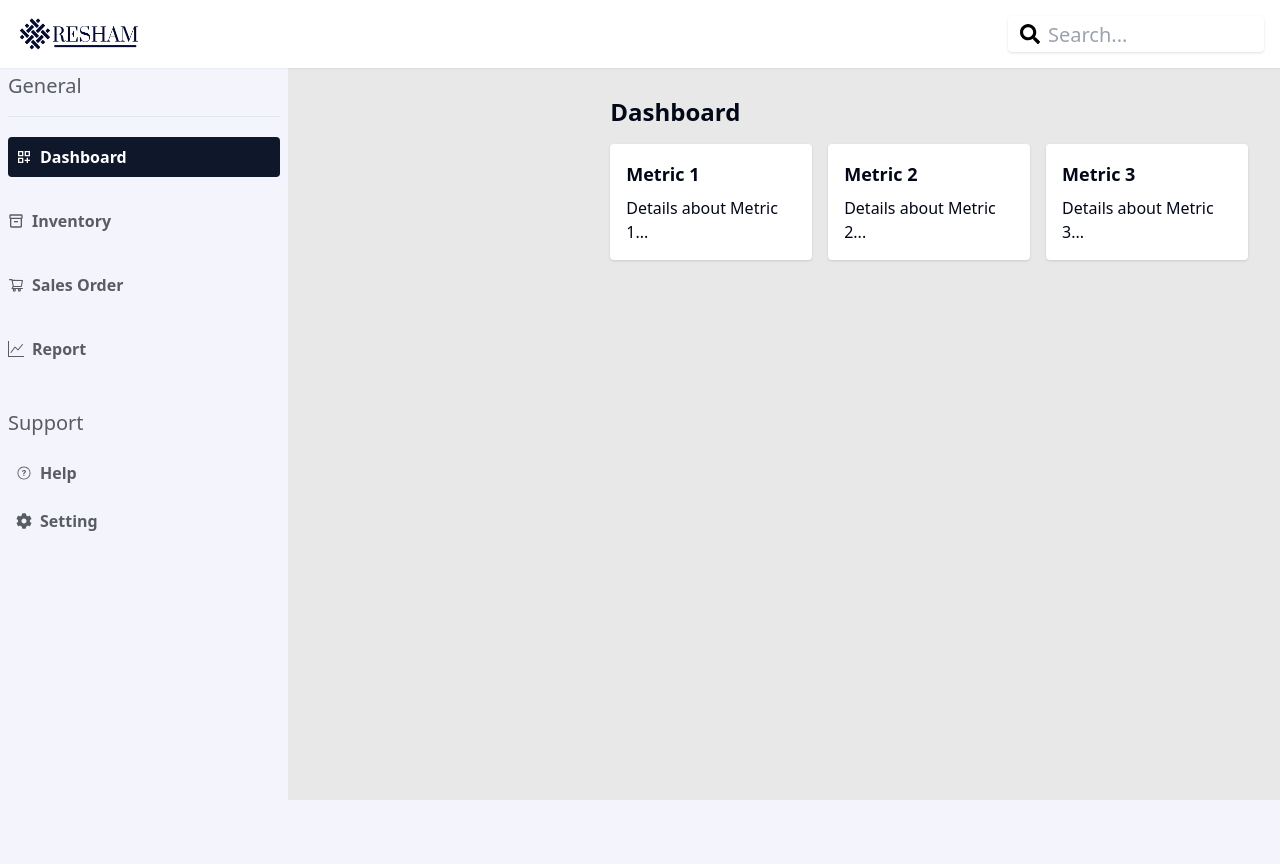
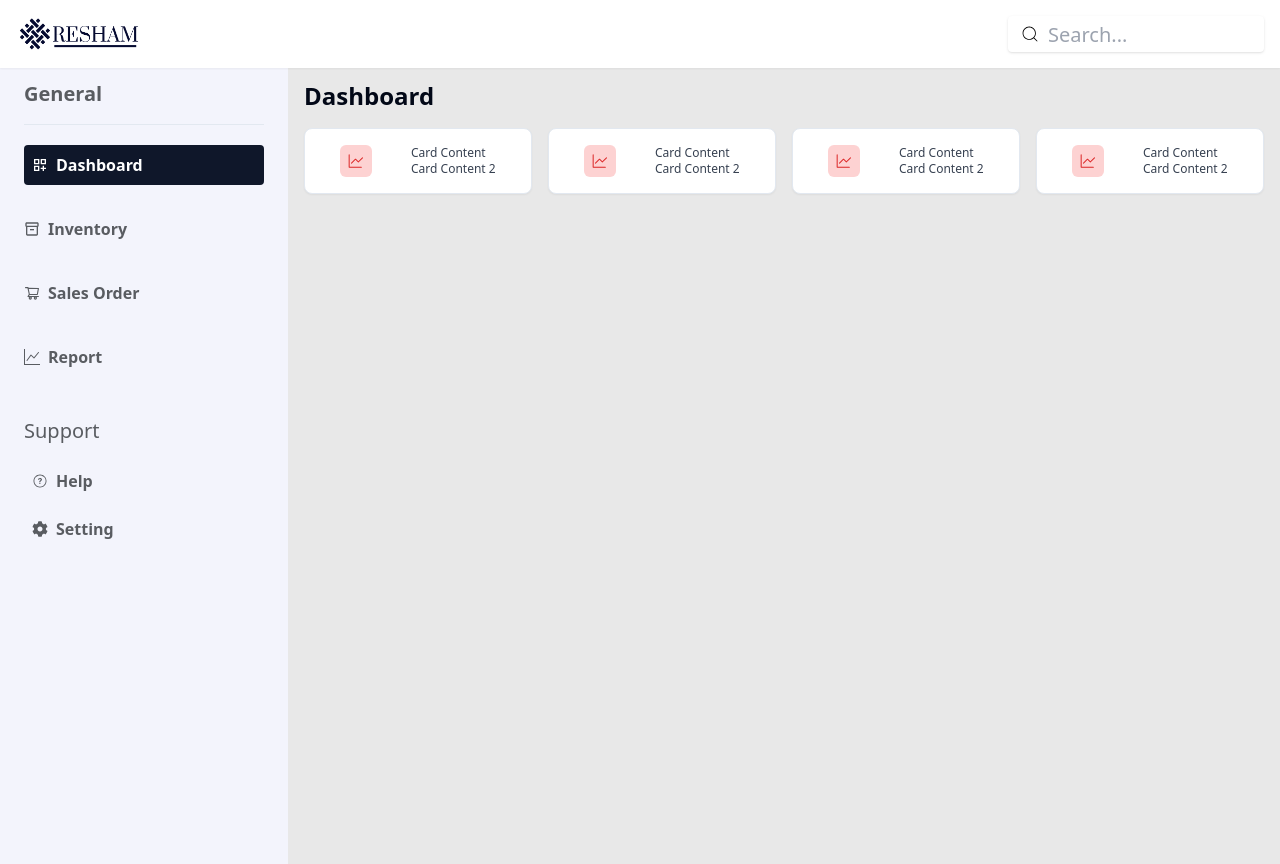
Before and after one commit to nischhal-hub/Resham, a React (Vite) app in the folder project/client/: page / in a window 1280 px wide. Before the commit the page ends 800 px from the top, so only its background shows below. Built offline with nearby package versions, Linux system fonts and the light colour scheme.

Commit message:
add: shadcn card

```diff
--- a/project/client/src/App.jsx
+++ b/project/client/src/App.jsx
@@ -5,15 +5,17 @@ import Dashboard from "./components/pages/Dashboars";
 import Inventory from "./components/pages/Inventory";
 import Salesorder from "./components/pages/Salesorder";
 import Report from "./components/pages/Report";
+import Footer from "./components/Footer";
 
 const Layout = () => (
   <>
     <Header />
     <div className="flex">
       <SideBar />
-      <div className="flex-grow p-4 ml-[300px]">
+      <div className="flex-grow p-4 min-h-screen">
         <Outlet />
       </div>
+
     </div>
   </>
 );
--- a/project/client/src/components/Header.jsx
+++ b/project/client/src/components/Header.jsx
@@ -1,4 +1,4 @@
-import { FaSearch } from "react-icons/fa";
+import { CiSearch } from "react-icons/ci";
 import logo from "/assets/logo-horizontal.png";
 
 export default function Header() {
@@ -12,7 +12,7 @@ export default function Header() {
           <div className="relative w-full max-w-md ">
             <input
               type="text"
-              className="w-[256px] h-[36px] px-4 py-1 pl-10 rounded shadow"
+              className="w-64 h-[36px] px-4 py-1 pl-10 rounded shadow text-md focus-visible:ring-0 focus-visible:ring-offset-1 focus-visible:outline-primary"
               placeholder="Search..."
               aria-label="Search"
             />
@@ -22,7 +22,7 @@ export default function Header() {
                 className="p-1 text-black"
                 aria-label="Search button"
               >
-                <FaSearch />
+                <CiSearch />
               </button>
             </span>
           </div>
--- a/project/client/src/components/SideNav/SideNav.jsx
+++ b/project/client/src/components/SideNav/SideNav.jsx
@@ -39,9 +39,9 @@ export const sidebarData = [
 export default function SideBar() {
   return (
     <div className="w-72 h-full">
-      <div className="fixed h-full w-72 bg-background px-2">
-      <div className="my-2 mb-4">
-        <h1 className="text-[#595c61] text-xl">General</h1>
+      <div className="fixed h-full w-72 bg-background px-6">
+      <div className="my-4">
+        <h1 className="text-[#595c61] text-xl font-bold">General</h1>
       </div>
       <hr />
       <ul className="mt-3 text-[#595c61] font-semibold">
--- a/project/client/src/components/pages/Dashboars.jsx
+++ b/project/client/src/components/pages/Dashboars.jsx
@@ -1,21 +1,34 @@
-
+import {
+  Card,
+  CardContent,
+  CardDescription,
+  CardFooter,
+  CardHeader,
+  CardTitle,
+  FlexWrapper,
+} from "@/components/ui/card";
+import { GoGraph } from "react-icons/go";
+export const Cards = () => {
+  return (
+    <Card className='py-4'>
+      <FlexWrapper className="mx-4 items-center justify-around">
+        <div className="w-auto p-2 bg-red-300/50 rounded-md"><GoGraph className="text-red-600"/></div>
+          <CardContent className='h-auto p-0'>
+            <p className="text-xs text-gray-700">Card Content</p>
+            <p className="text-xs text-gray-700">Card Content 2</p>
+          </CardContent>
+      </FlexWrapper>
+    </Card>
+  );
+};
 const Dashboard = () => {
   return (
-    <div className="p-4">
+    <div>
       <h1 className="text-2xl font-bold mb-4">Dashboard</h1>
-      <div className="grid grid-cols-1 md:grid-cols-2 lg:grid-cols-3 gap-4">
-        <div className="bg-white shadow p-4 rounded">
-          <h2 className="text-lg font-semibold mb-2">Metric 1</h2>
-          <p>Details about Metric 1...</p>
-        </div>
-        <div className="bg-white shadow p-4 rounded">
-          <h2 className="text-lg font-semibold mb-2">Metric 2</h2>
-          <p>Details about Metric 2...</p>
-        </div>
-        <div className="bg-white shadow p-4 rounded">
-          <h2 className="text-lg font-semibold mb-2">Metric 3</h2>
-          <p>Details about Metric 3...</p>
-        </div>
+      <div className="grid grid-cols-1 md:grid-cols-2 lg:grid-cols-4 gap-4">
+        {Array.from({ length: 4 }).map((_, index) => (
+          <Cards />
+        ))}
       </div>
     </div>
   );
--- a/project/client/src/components/pages/Inventory.jsx
+++ b/project/client/src/components/pages/Inventory.jsx
@@ -2,6 +2,8 @@ import React from 'react'
 
 export default function Inventory() {
   return (
-    <div className='ml-300px bg-green h-screen w-full '>Inventory</div>
+    <div className='w-full'>
+
+    </div>
   )
 }
--- /dev/null
+++ b/project/client/src/components/ui/card.jsx
@@ -0,0 +1,58 @@
+import * as React from "react"
+
+import { cn } from "@/lib/utils"
+
+const Card = React.forwardRef(({ className, ...props }, ref) => (
+  <div
+    ref={ref}
+    className={cn("rounded-lg border bg-card text-card-foreground shadow-sm", className)}
+    {...props} />
+))
+Card.displayName = "Card"
+
+const FlexWrapper = React.forwardRef(({ className, ...props }, ref) => (
+  <div
+    ref={ref}
+    className={cn("flex items-center justify-between", className)}
+    {...props} />
+))
+Card.displayName = "FlexWrapper"
+
+const CardHeader = React.forwardRef(({ className, ...props }, ref) => (
+  <div
+    ref={ref}
+    className={cn("flex flex-col space-y-1.5 p-6", className)}
+    {...props} />
+))
+CardHeader.displayName = "CardHeader"
+
+const CardTitle = React.forwardRef(({ className, ...props }, ref) => (
+  <h3
+    ref={ref}
+    className={cn("text-2xl font-semibold leading-none tracking-tight", className)}
+    {...props} />
+))
+CardTitle.displayName = "CardTitle"
+
+const CardDescription = React.forwardRef(({ className, ...props }, ref) => (
+  <p
+    ref={ref}
+    className={cn("text-sm text-muted-foreground", className)}
+    {...props} />
+))
+CardDescription.displayName = "CardDescription"
+
+const CardContent = React.forwardRef(({ className, ...props }, ref) => (
+  <div ref={ref} className={cn("p-6 pt-0", className)} {...props} />
+))
+CardContent.displayName = "CardContent"
+
+const CardFooter = React.forwardRef(({ className, ...props }, ref) => (
+  <div
+    ref={ref}
+    className={cn("flex items-center p-6 pt-0", className)}
+    {...props} />
+))
+CardFooter.displayName = "CardFooter"
+
+export { Card, CardHeader, CardFooter, CardTitle, CardDescription, CardContent, FlexWrapper }
```
